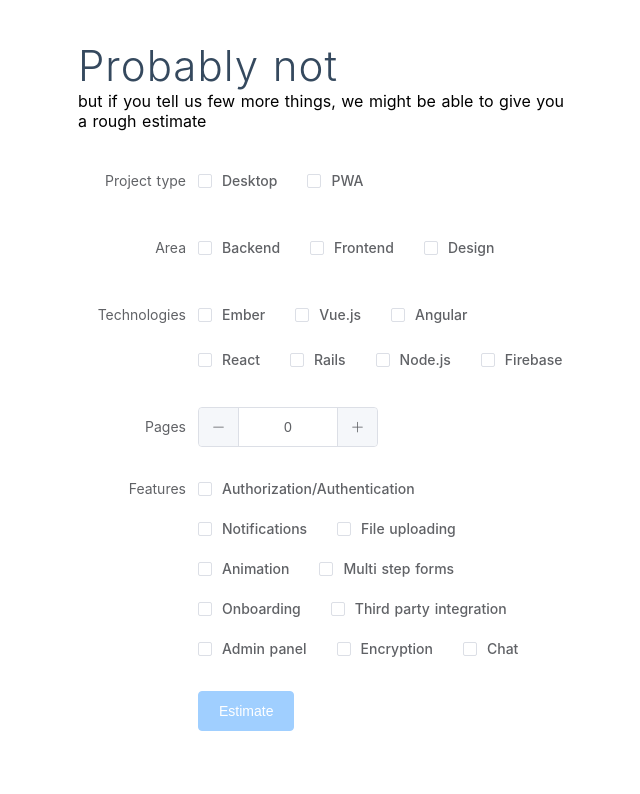
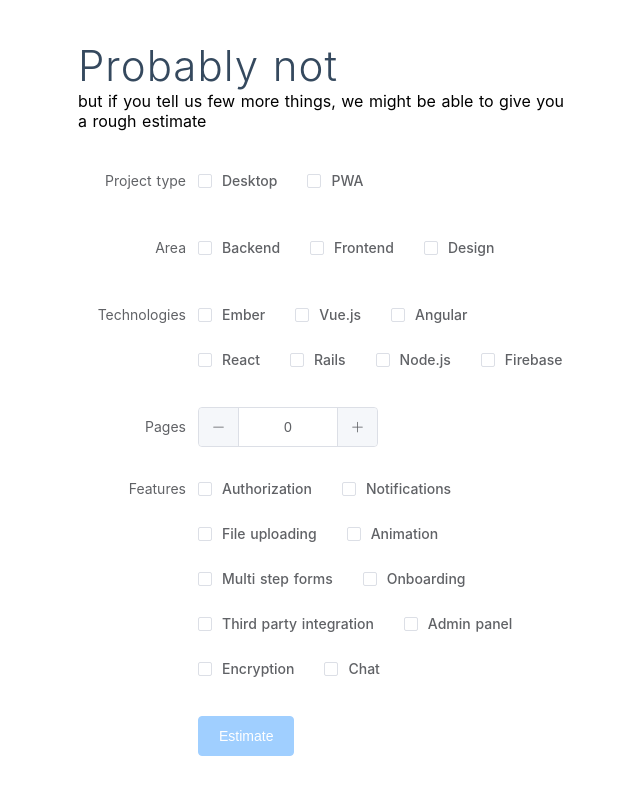
Before and after one commit to franckbret/rough-estimator, a Nuxt app: page /questionnaire in a window 1280 px wide. Shown: the top 794 px of the page, without its empty margins (312-952 px from the left). Built offline with nearby package versions, Linux system fonts and the light colour scheme.

Commit message:
format checkbox group

```diff
--- a/assets/styles/base.scss
+++ b/assets/styles/base.scss
@@ -5,3 +5,13 @@ body {
 .input-currency input {
   text-align: right;
 }
+.el-checkbox-group .el-checkbox {
+    float: left;
+    width: 190px;
+    padding-right: 20px;
+    margin: 0;
+    padding: 0;
+}
+ .el-checkbox-group .el-checkbox+.el-checkbox {
+    margin-left: 0;
+}
--- a/pages/questionnaire.vue
+++ b/pages/questionnaire.vue
@@ -36,12 +36,13 @@
           <el-input-number v-model="formData.pageCount" />
         </el-form-item>
         <el-form-item label="Features">
+           <el-checkbox-group v-model="formData.features">
           <el-checkbox
             v-for="feature in features"
-            v-model="formData.features[feature.id]"
             :label="feature.label"
             name="feature"
           />
+          </el-checkbox-group>
         </el-form-item>
         <el-form-item>
           <el-button type="primary" :disabled="estimation <= 0" @click="onSubmit">Estimate</el-button>
@@ -65,7 +66,7 @@ export default {
         features: {}
       },
       features: [
-        { id: 'logging', label: 'Authorization/Authentication' },
+        { id: 'logging', label: 'Authorization' },
         { id: 'notifications', label: 'Notifications' },
         { id: 'fileUploading', label: 'File uploading' },
         { id: 'animation', label: 'Animation' },
```
